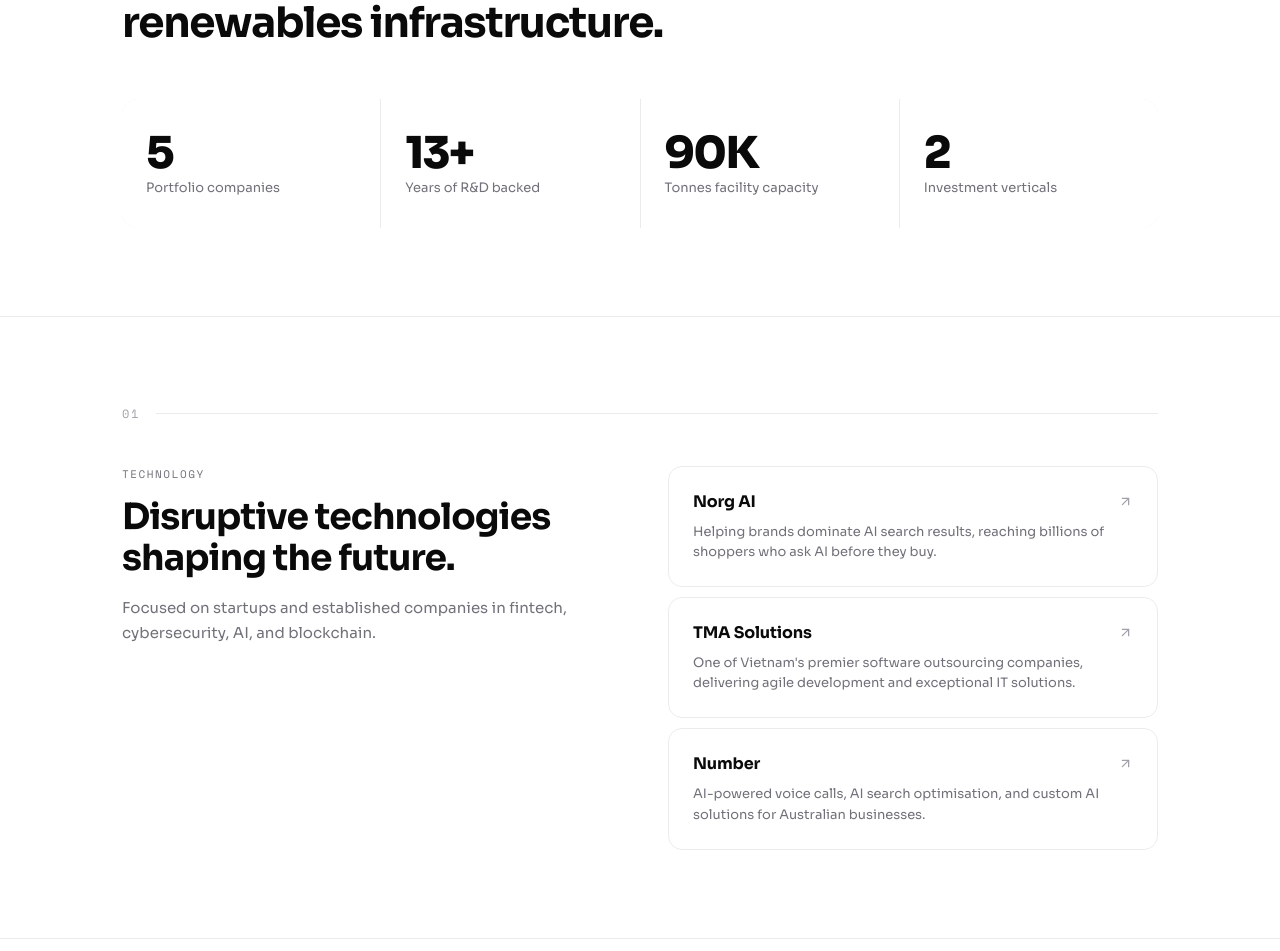
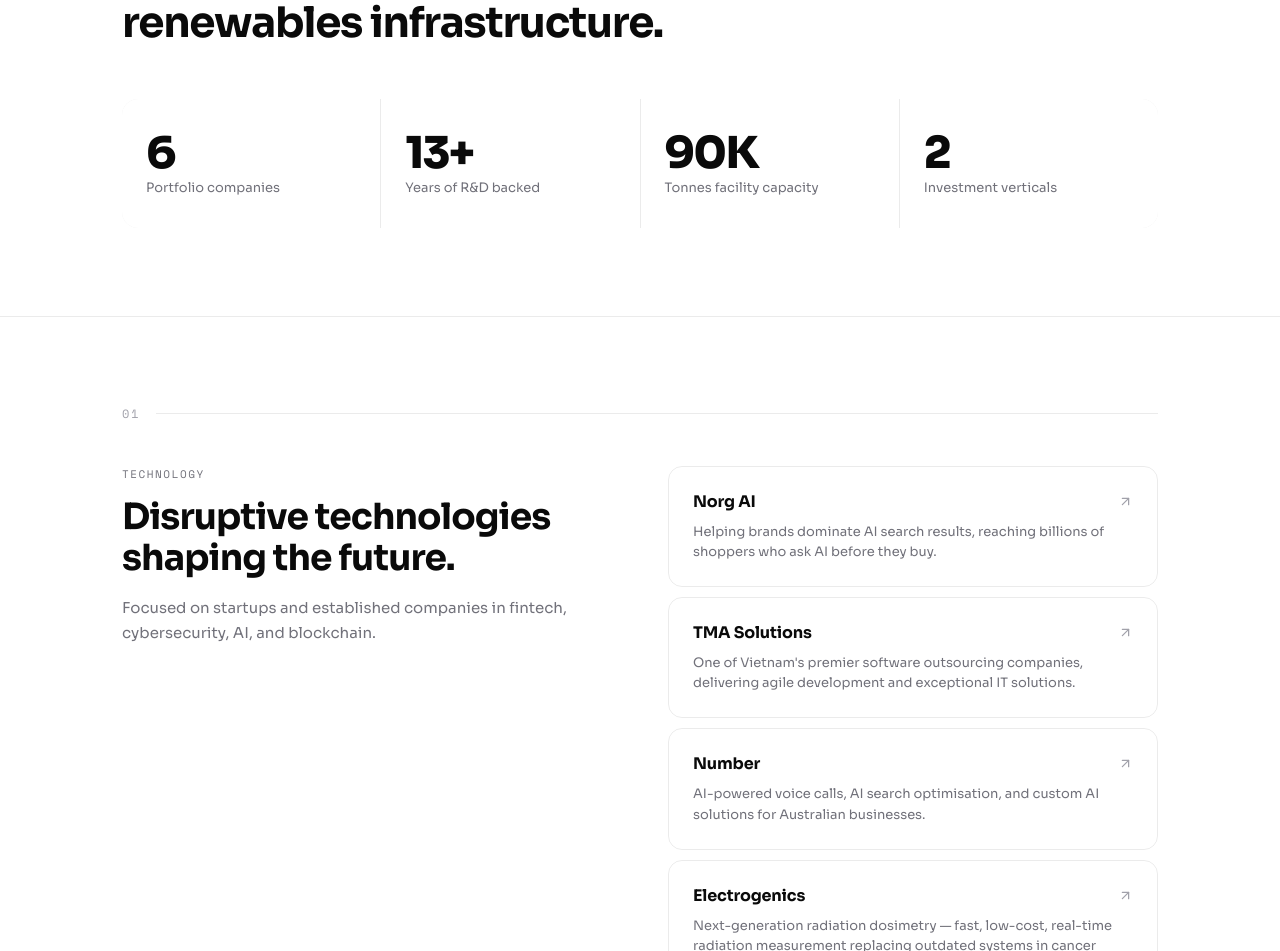
Before and after one commit to jacktruong135-boop/locfortune, a React (Vite) app: page / in a window 1280 px wide. Shown: the part 1041-1992 px from the top of the page. Built offline with nearby package versions, Linux system fonts and the light colour scheme.

Commit message:
add electrogenics

```diff
--- a/src/App.jsx
+++ b/src/App.jsx
@@ -38,6 +38,13 @@
     stats: [{ value: "AI", label: "Voice calls" }, { value: "GEO", label: "Search optimisation" }, { value: "AU", label: "Built for Australia" }],
     points: ["AI-powered voice calls that book meetings and handle customer enquiries", "AI search optimisation (GEO) helping brands get discovered by ChatGPT and other AI engines", "Custom AI solutions tailored to Australian businesses", "Helping businesses automate outreach and scale conversations"],
   },
+  "electrogenics": {
+    name: "Electrogenics", sector: "Technology", url: "https://electrogenicslabs.com",
+    headline: "Next-generation radiation dosimetry.",
+    overview: "Electrogenics Laboratories is transforming radiation dosimetry with MOSkin — a fast, low-cost, single-use dosimeter that delivers real-time, accurate radiation measurement at the point of care. The technology replaces outdated, expensive systems that have remained largely unchanged for over 30 years, making precise dosimetry viable for mainstream clinical use in radiation oncology and interventional radiology.",
+    stats: [{ value: "20+", label: "Global institutions tested" }, { value: "80%", label: "Global patent coverage" }, { value: "$1.1M", label: "AusIndustry grant" }],
+    points: ["MOSkin provides real-time radiation measurement in 3 minutes vs 1–3 hours for legacy systems", "Single-use, disposable sensors — no disinfection, no specialist staff required", "Fully patented with 80% global market coverage, tested in 20+ international institutions", "Largest competitor exited the market due to FDA recall, positioning MOSkin as the clear leader", "Awarded $1.1M Industry Growth Program grant from AusIndustry — second federal grant received", "Scalable razor/razorblade business model: consumable dosimeters, capital equipment hubs, and software licenses"],
+  },
 };
 
 const PORTFOLIO = [
@@ -46,6 +53,7 @@
   { name: "Norg AI", slug: "norg-ai", desc: "Helping brands dominate AI search results, reaching billions of shoppers who ask AI before they buy.", stat: "AI" },
   { name: "TMA Solutions", slug: "tma-solutions", desc: "One of Vietnam's premier software outsourcing companies, delivering agile development and exceptional IT solutions.", stat: "500+" },
   { name: "Number", slug: "number", desc: "AI-powered voice calls, AI search optimisation, and custom AI solutions for Australian businesses.", stat: "GEO" },
+  { name: "Electrogenics", slug: "electrogenics", desc: "Next-generation radiation dosimetry — fast, low-cost, real-time radiation measurement replacing outdated systems in cancer treatment.", stat: "MedTech" },
 ];
 
 const TESTIMONIALS = [
@@ -566,7 +574,7 @@
       <section id="about" style={{maxWidth:1100,margin:"0 auto",padding:"88px 32px"}}>
         <R><h2 style={{fontSize:"clamp(26px,4.5vw,42px)",fontWeight:700,lineHeight:1.15,letterSpacing:"-0.03em",maxWidth:620,marginBottom:52}}>We invest in cutting-edge technology and sustainable renewables infrastructure.</h2></R>
         <R d={0.08}><div className="stats-g" style={{display:"grid",gridTemplateColumns:"repeat(4,1fr)",gap:1,background:border,borderRadius:16,overflow:"hidden"}}>
-          {[{n:5,s:"",l:"Portfolio companies"},{n:13,s:"+",l:"Years of R&D backed"},{n:90,s:"K",l:"Tonnes facility capacity"},{n:2,s:"",l:"Investment verticals"}].map((s,i)=>(
+          {[{n:6,s:"",l:"Portfolio companies"},{n:13,s:"+",l:"Years of R&D backed"},{n:90,s:"K",l:"Tonnes facility capacity"},{n:2,s:"",l:"Investment verticals"}].map((s,i)=>(
             <div key={i} style={{padding:"32px 24px",background:white}}><div style={{fontSize:44,fontWeight:800,letterSpacing:"-0.04em",lineHeight:1}}><Counter end={s.n} suffix={s.s}/></div><p style={{fontSize:13,color:muted,marginTop:4}}>{s.l}</p></div>
           ))}
         </div></R>
@@ -577,7 +585,7 @@
         <div className="vert-g" style={{display:"grid",gridTemplateColumns:"1fr 1fr",gap:56,alignItems:"start"}}>
           <R d={0.06}><div><p className="mono" style={{fontSize:11,color:muted,letterSpacing:"0.14em",textTransform:"uppercase",marginBottom:14}}>Technology</p><h3 style={{fontSize:"clamp(24px,3.5vw,36px)",fontWeight:700,letterSpacing:"-0.025em",lineHeight:1.15,marginBottom:16}}>Disruptive technologies shaping the future.</h3><p style={{fontSize:15,lineHeight:1.7,color:muted}}>Focused on startups and established companies in fintech, cybersecurity, AI, and blockchain.</p></div></R>
           <R d={0.14}><div style={{display:"flex",flexDirection:"column",gap:10}}>
-            {PORTFOLIO.filter(c=>c.slug==="norg-ai"||c.slug==="tma-solutions"||c.slug==="number").map((c,i)=>(
+            {PORTFOLIO.filter(c=>c.slug==="norg-ai"||c.slug==="tma-solutions"||c.slug==="number"||c.slug==="electrogenics").map((c,i)=>(
               <div key={i} className="lift" onClick={()=>go(c.slug)} style={{padding:"24px",borderRadius:14,border:`1px solid ${border}`,cursor:"pointer"}}><div style={{display:"flex",justifyContent:"space-between",alignItems:"center",marginBottom:10}}><span style={{fontSize:16,fontWeight:700,letterSpacing:"-0.01em"}}>{c.name}</span><ArrowUpRight size={15} color={dim}/></div><p style={{fontSize:13,color:muted,lineHeight:1.55}}>{c.desc}</p></div>
             ))}
           </div></R>
```
